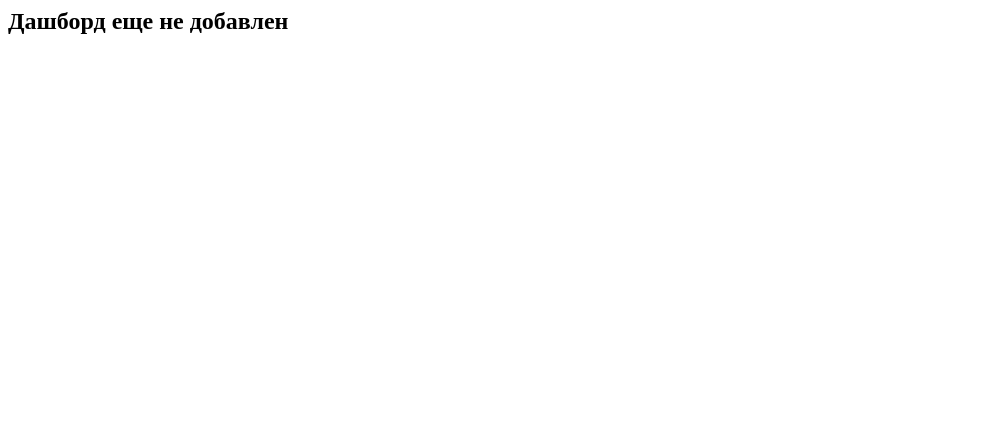
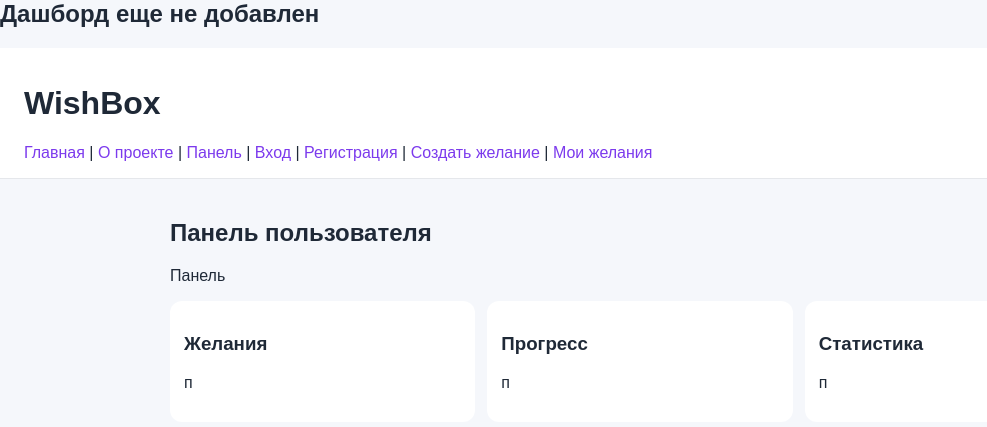
Before and after one commit to zeneevdaniil-ship-it/virtual-kopilka-zhelaniy, a Flask app: page /dashboard in a window 1280 px wide. Shown: the top 427 px of the page, without its empty margins (0-987 px from the left). Run offline with Flask 3, Linux system fonts and the light colour scheme.

Commit message:
Update dashboard.html

```diff
--- a/kopilka/templates/dashboard.html
+++ b/kopilka/templates/dashboard.html
@@ -1 +1,11 @@
 <h2>Дашборд еще не добавлен</h2>
+{% extends 'base.html' %}
+{% block content %}
+<h2>Панель пользователя</h2>
+<p>Панель</p>
+<div class="card-grid">
+  <article class="card"><h3>Желания</h3><p>п</p></article>
+  <article class="card"><h3>Прогресс</h3><p>п</p></article>
+  <article class="card"><h3>Статистика</h3><p>п</p></article>
+</div>
+{% endblock %}
```
